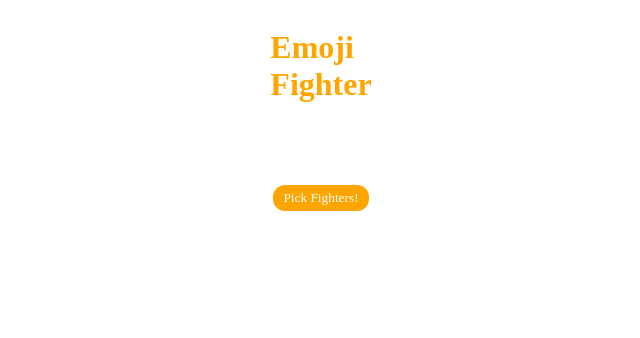
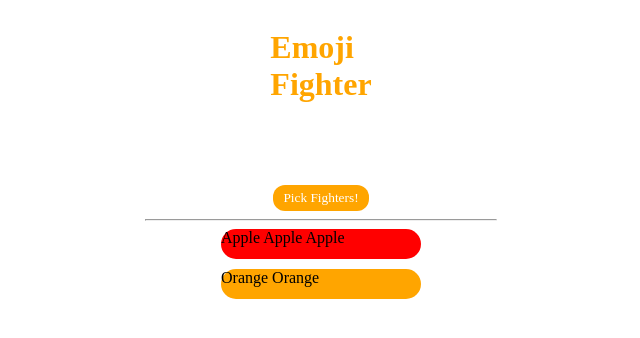
Before and after one commit to CharPet/js-challenges-part2, a plain HTML site: page index.html in a window 1280 px wide. Shown: the whole page, without its empty margins (319-959 px from the left). Drawn offline with Linux system fonts and the light colour scheme; a web font is replaced by a local one.

Commit message:
Added fruit sorter function

```diff
--- a/index.css
+++ b/index.css
@@ -23,3 +23,30 @@ button {
   padding: 5px 10px;
   margin-top: 20px;
 }
+
+hr {
+  color: black;
+  width: 350px;
+}
+
+.shelves-container {
+  display: flex;
+  flex-direction: column;
+  justify-content: center;
+  align-items: center;
+  gap: 10px;
+}
+.shelves-container div {
+  color: black;
+  width: 200px;
+  height: 30px;
+  border-radius: 20px;
+}
+
+#apple-shelf {
+  background-color: red;
+}
+
+#orange-shelf {
+  background-color: orange;
+}
--- a/index.html
+++ b/index.html
@@ -16,6 +16,11 @@
     <h1>Emoji<br />Fighter</h1>
     <div id="stage"></div>
     <button id="fightButton">Pick Fighters!</button>
+    <hr />
+    <div class="shelves-container">
+      <div id="apple-shelf"></div>
+      <div id="orange-shelf"></div>
+    </div>
     <script src="index.js"></script>
   </body>
 </html>
--- a/index.js
+++ b/index.js
@@ -83,8 +83,32 @@ let fightButton = document.getElementById("fightButton");
 fightButton.addEventListener("click", function () {
   let randomFighter1 = fighters[Math.floor(Math.random() * fighters.length)];
   let randomFighter2 = fighters[Math.floor(Math.random() * fighters.length)];
+
+  while (randomFighter1 === randomFighter2) {
+    randomFighter2 = fighters[Math.floor(Math.random() * fighters.length)];
+  }
+
   stageEl.textContent = randomFighter1 + " vs " + randomFighter2;
+
   console.log("click");
 });
 
 // -----------------------------------------
+
+let fruits = ["Apple", "Orange", "Apple", "Apple", "Orange"];
+let appleShelf = document.getElementById("apple-shelf");
+let orangeShelf = document.getElementById("orange-shelf");
+
+function fruitSorter() {
+  for (let i = 0; i < fruits.length; i++) {
+    if (fruits[i] === "Apple") {
+      appleShelf.textContent += "Apple ";
+    } else {
+      orangeShelf.textContent += "Orange ";
+    }
+  }
+}
+
+fruitSorter();
+
+// -----------------------------------------
```
